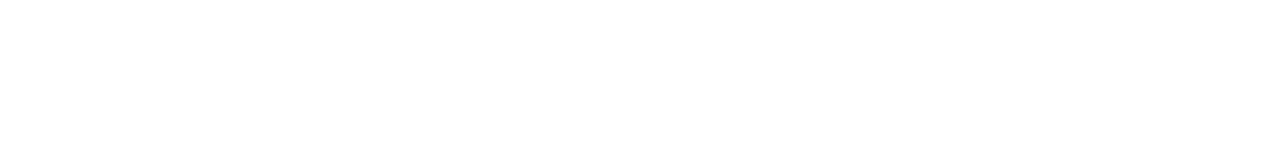
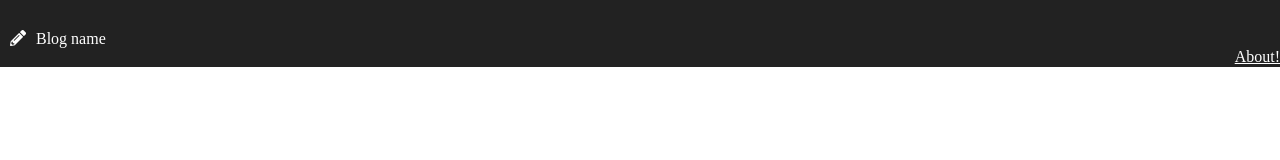
Before and after one commit to joannapuno/Simple-Blog-Website, a website: page index.html in a window 1280 px wide. Drawn offline with nearby package versions, Linux system fonts and the light colour scheme.

Commit message:
Basiclayout-header-done

```diff
--- a/index.html
+++ b/index.html
@@ -6,10 +6,25 @@
     <meta http-equiv="X-UA-Compatible" content="ie=edge">
     <title>Sass Assignment</title>
     <link rel="stylesheet" href="./css/app.css">
+    <link rel="stylesheet" href="https://use.fontawesome.com/releases/v5.3.1/css/all.css" integrity="sha384-mzrmE5qonljUremFsqc01SB46JvROS7bZs3IO2EmfFsd15uHvIt+Y8vEf7N7fWAU" crossorigin="anonymous">
     <link rel="stylesheet" href="https://cdnjs.cloudflare.com/ajax/libs/normalize/8.0.0/normalize.min.css">
 </head>
 <body>
     <!-- Header -->
+    <header>
+        <div class="header-container">
+
+            <div class="logo-container">
+                    <i class="fas fa-pencil-alt"></i>
+                    <span>Blog name</span>
+            </div>
+
+            <div class="nav-links">
+                <a href="#">About!</a>
+            </div>
+
+        </div>
+    </header>
 
 
     <!-- Main -->
--- a/sass/components/header.scss
+++ b/sass/components/header.scss
@@ -0,0 +1,32 @@
+header {
+    width: 100%;
+    background: #222;
+    padding-top: 30px;
+
+
+    span {
+        color: #fff;
+    }
+
+    i {
+        color: #fff;
+        margin: 0px 10px;
+    }
+
+    a {
+        color: #fff;
+    }
+}
+
+.logo-container {
+    display: flex;
+    justify-content: flex-start;
+
+
+}
+
+.nav-links {
+    display: flex;
+    justify-content: flex-end;
+
+}
```
Also changed, not shown: css/app.css.
